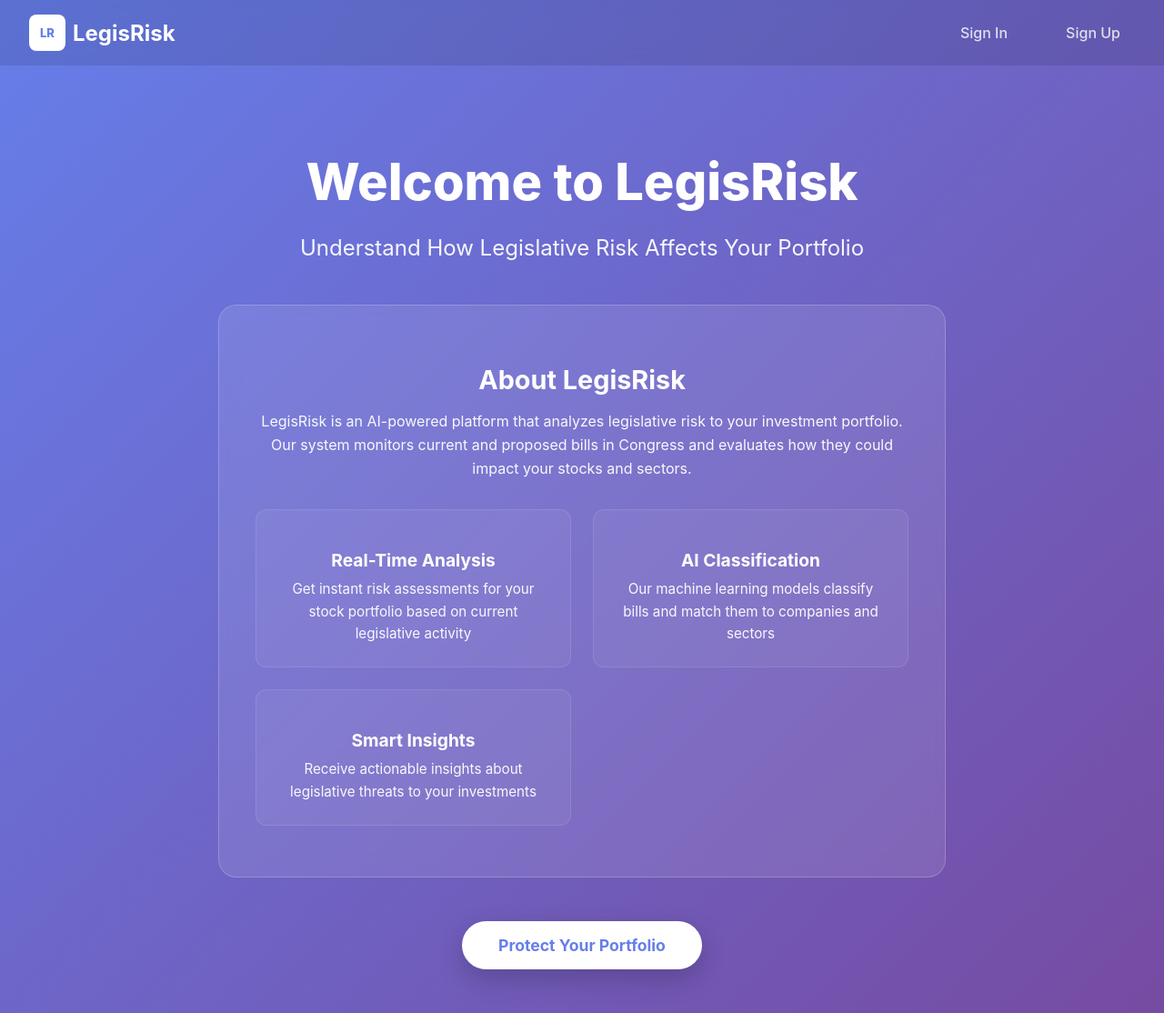
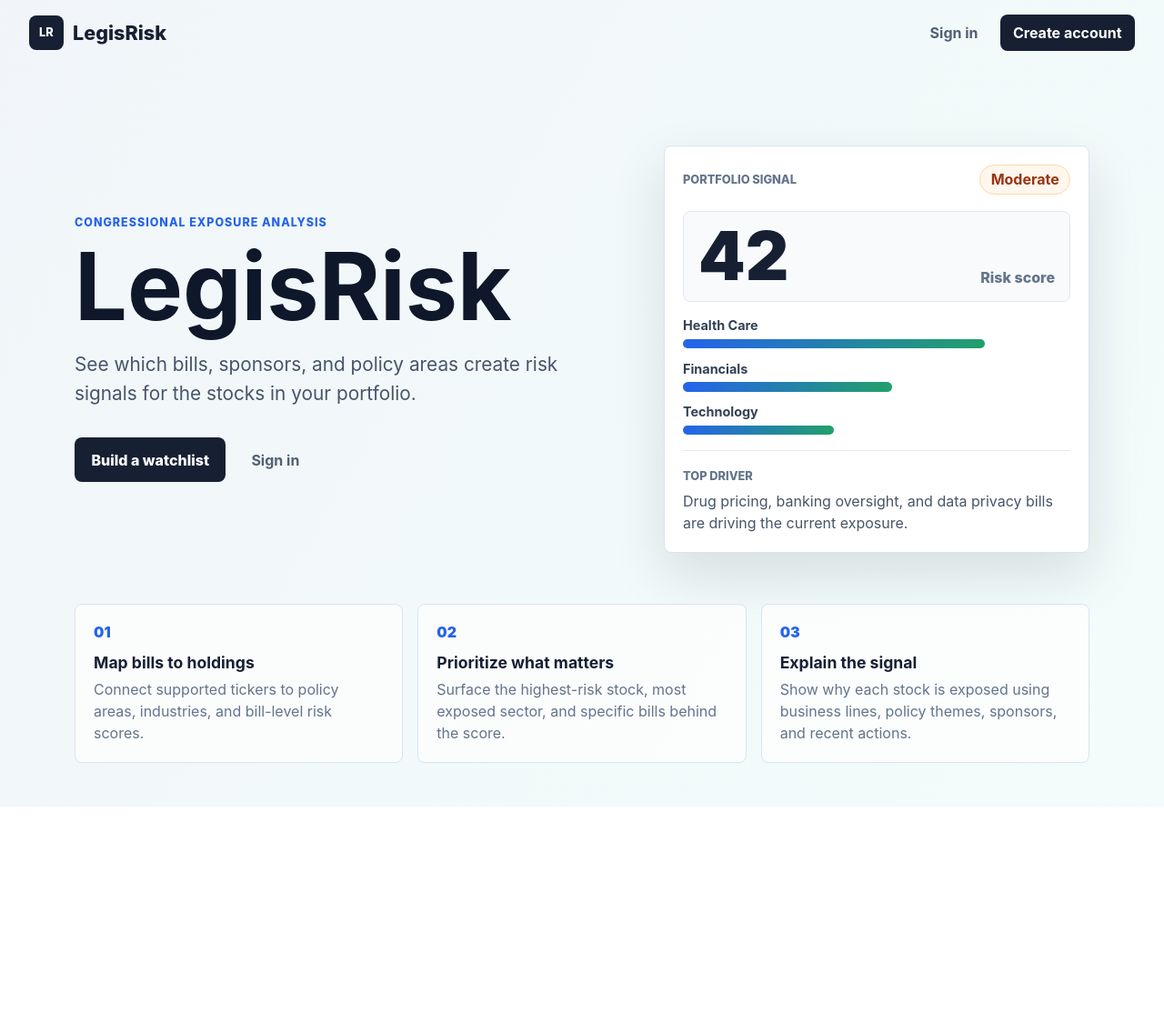
Before and after one commit to ermuun0930/Ballin_With_AI, a Flask app: page / in a window 1280 px wide. Shown: the whole page at 91% size. After the commit the page ends 887 px from the top, so only its background shows below. Run offline with Flask 3, Linux system fonts and the light colour scheme.

Commit message:
last frontend update

```diff
--- a/static/css/dashboard.css
+++ b/static/css/dashboard.css
@@ -1,14 +1,14 @@
 :root {
-  --bg: #f7f9fc;
+  --bg: #f8fafc;
   --card: #ffffff;
   --text: #172033;
   --muted: #687385;
-  --line: #e6ebf2;
+  --line: #dbe4ef;
   --green: #22a06b;
   --yellow: #f3b63f;
   --red: #e55353;
   --blue: #2563eb;
-  --shadow: 0 18px 45px rgba(26, 39, 70, 0.08);
+  --shadow: 0 14px 34px rgba(15, 23, 42, 0.08);
 }
 
 * {
--- a/templates/index.html
+++ b/templates/index.html
@@ -1,5 +1,6 @@
-{% extends "base.html" %} {% block title %}LegisRisk - Protect Your Portfolio{%
-endblock %} {% block content %}
+{% extends "base.html" %}
+{% block title %}LegisRisk - Legislative Risk for Public Equities{% endblock %}
+{% block content %}
 <div class="home-container">
   <header class="home-navbar">
     <a class="brand" href="{{ url_for('home.index') }}">
@@ -8,219 +9,363 @@ endblock %} {% block content %}
     </a>
     <nav class="nav-links">
       {% if current_user.is_authenticated %}
-      <span class="nav-user">Welcome, {{ current_user.username }}</span>
+      <span class="nav-user">{{ current_user.username }}</span>
       <a href="{{ url_for('portfolio.manage') }}" class="nav-link">Portfolio</a>
-      <a href="{{ url_for('dashboard.dashboard') }}" class="nav-link"
-        >Dashboard</a
-      >
+      <a href="{{ url_for('dashboard.dashboard') }}" class="nav-link">Dashboard</a>
       <a href="{{ url_for('auth.logout') }}" class="nav-link">Logout</a>
       {% else %}
-      <a href="{{ url_for('auth.login') }}" class="nav-link">Sign In</a>
-      <a href="{{ url_for('auth.register') }}" class="nav-link">Sign Up</a>
+      <a href="{{ url_for('auth.login') }}" class="nav-link">Sign in</a>
+      <a href="{{ url_for('auth.register') }}" class="nav-link nav-link-primary">Create account</a>
       {% endif %}
     </nav>
   </header>
 
-  <section class="hero-section">
-    <div class="hero-content">
-      <h1>Welcome to LegisRisk</h1>
-      <p class="subtitle">
-        Understand How Legislative Risk Affects Your Portfolio
-      </p>
-
-      <div class="project-overview">
-        <h2>About LegisRisk</h2>
-        <p>
-          LegisRisk is an AI-powered platform that analyzes legislative risk to
-          your investment portfolio. Our system monitors current and proposed
-          bills in Congress and evaluates how they could impact your stocks and
-          sectors.
+  <main class="home-main">
+    <section class="hero-section">
+      <div class="hero-copy">
+        <p class="eyebrow">Congressional exposure analysis</p>
+        <h1>LegisRisk</h1>
+        <p class="subtitle">
+          See which bills, sponsors, and policy areas create risk signals for
+          the stocks in your portfolio.
         </p>
-
-        <div class="features">
-          <div class="feature-card">
-            <h3>Real-Time Analysis</h3>
-            <p>
-              Get instant risk assessments for your stock portfolio based on
-              current legislative activity
-            </p>
-          </div>
-          <div class="feature-card">
-            <h3>AI Classification</h3>
-            <p>
-              Our machine learning models classify bills and match them to
-              companies and sectors
-            </p>
-          </div>
-          <div class="feature-card">
-            <h3>Smart Insights</h3>
-            <p>
-              Receive actionable insights about legislative threats to your
-              investments
-            </p>
-          </div>
+        <div class="hero-actions">
+          {% if current_user.is_authenticated %}
+          <a href="{{ url_for('dashboard.dashboard') }}" class="cta-button">Open dashboard</a>
+          <a href="{{ url_for('portfolio.manage') }}" class="secondary-link">Edit portfolio</a>
+          {% else %}
+          <a href="{{ url_for('auth.register') }}" class="cta-button">Build a watchlist</a>
+          <a href="{{ url_for('auth.login') }}" class="secondary-link">Sign in</a>
+          {% endif %}
         </div>
       </div>
 
-      <a href="{{ url_for('dashboard.dashboard') }}" class="cta-button">
-        Protect Your Portfolio
-      </a>
-    </div>
-  </section>
+      <div class="product-visual" aria-label="LegisRisk dashboard preview">
+        <div class="preview-head">
+          <span>Portfolio signal</span>
+          <strong>Moderate</strong>
+        </div>
+        <div class="preview-score">
+          <span>42</span>
+          <p>Risk score</p>
+        </div>
+        <div class="preview-bars">
+          <div><span>Health Care</span><i style="width: 78%"></i></div>
+          <div><span>Financials</span><i style="width: 54%"></i></div>
+          <div><span>Technology</span><i style="width: 39%"></i></div>
+        </div>
+        <div class="preview-bill">
+          <small>Top driver</small>
+          <p>Drug pricing, banking oversight, and data privacy bills are driving the current exposure.</p>
+        </div>
+      </div>
+    </section>
+
+    <section class="value-grid" aria-label="Core capabilities">
+      <article>
+        <span>01</span>
+        <h2>Map bills to holdings</h2>
+        <p>Connect supported tickers to policy areas, industries, and bill-level risk scores.</p>
+      </article>
+      <article>
+        <span>02</span>
+        <h2>Prioritize what matters</h2>
+        <p>Surface the highest-risk stock, most exposed sector, and specific bills behind the score.</p>
+      </article>
+      <article>
+        <span>03</span>
+        <h2>Explain the signal</h2>
+        <p>Show why each stock is exposed using business lines, policy themes, sponsors, and recent actions.</p>
+      </article>
+    </section>
+  </main>
 </div>
 
 <style>
   .home-container {
     min-height: 100vh;
-    background: linear-gradient(135deg, #667eea 0%, #764ba2 100%);
+    background:
+      linear-gradient(120deg, rgba(241, 245, 249, 0.92), rgba(240, 253, 250, 0.78)),
+      #f8fafc;
+    color: #172033;
   }
 
   .home-navbar {
+    align-items: center;
     display: flex;
-    align-items: center;
     justify-content: space-between;
     padding: 1rem 2rem;
-    background: rgba(0, 0, 0, 0.1);
-    backdrop-filter: blur(10px);
   }
 
   .brand {
-    display: flex;
     align-items: center;
-    gap: 0.5rem;
+    color: #172033;
+    display: inline-flex;
+    gap: 0.65rem;
+    font-size: 1.35rem;
+    font-weight: 850;
     text-decoration: none;
-    color: white;
-    font-size: 1.5rem;
-    font-weight: 700;
   }
 
   .brand-mark {
-    display: flex;
     align-items: center;
+    background: #172033;
+    border-radius: 8px;
+    color: #fff;
+    display: inline-flex;
+    font-size: 0.8rem;
+    height: 2.35rem;
     justify-content: center;
-    width: 2.5rem;
-    height: 2.5rem;
-    border-radius: 8px;
-    background: white;
-    color: #667eea;
-    font-weight: 800;
+    width: 2.35rem;
   }
 
   .nav-links {
+    align-items: center;
     display: flex;
-    gap: 2rem;
+    flex-wrap: wrap;
+    gap: 0.6rem;
+    justify-content: flex-end;
   }
 
-  .nav-link {
+  .nav-link,
+  .secondary-link {
+    border-radius: 8px;
+    color: #526072;
+    font-weight: 700;
+    padding: 0.62rem 0.9rem;
     text-decoration: none;
-    color: rgba(255, 255, 255, 0.8);
-    font-weight: 500;
-    padding: 0.5rem 1rem;
-    border-radius: 6px;
-    transition: all 0.2s;
   }
 
-  .nav-link:hover {
-    background: rgba(255, 255, 255, 0.1);
-    color: white;
+  .nav-link:hover,
+  .secondary-link:hover {
+    background: #e9eef5;
+    color: #172033;
+  }
+
+  .nav-link-primary,
+  .cta-button {
+    background: #172033;
+    color: #fff;
+  }
+
+  .nav-link-primary:hover,
+  .cta-button:hover {
+    background: #2563eb;
+    color: #fff;
   }
 
   .nav-user {
-    color: white;
-    font-weight: 600;
-    padding: 0.5rem 1rem;
-    background: rgba(255, 255, 255, 0.1);
-    border-radius: 6px;
-    margin-right: 1rem;
+    background: #fff;
+    border: 1px solid #e2e8f0;
+    border-radius: 8px;
+    color: #334155;
+    font-weight: 750;
+    max-width: 180px;
+    overflow: hidden;
+    padding: 0.55rem 0.8rem;
+    text-overflow: ellipsis;
+    white-space: nowrap;
+  }
+
+  .home-main {
+    margin: 0 auto;
+    max-width: 1180px;
+    padding: 4rem 2rem 3rem;
   }
 
   .hero-section {
-    display: flex;
     align-items: center;
-    justify-content: center;
-    flex: 1;
-    padding: 3rem 2rem;
+    display: grid;
+    gap: 3rem;
+    grid-template-columns: minmax(0, 1fr) minmax(340px, 0.78fr);
+    min-height: 62vh;
   }
 
-  .hero-content {
-    max-width: 800px;
-    text-align: center;
-    color: white;
+  .eyebrow {
+    color: #2563eb;
+    font-size: 0.78rem;
+    font-weight: 850;
+    letter-spacing: 0.08em;
+    margin: 0 0 1rem;
+    text-transform: uppercase;
   }
 
-  .hero-content h1 {
-    font-size: 3.5rem;
-    margin-bottom: 1rem;
-    font-weight: 800;
+  .hero-copy h1 {
+    color: #0f172a;
+    font-size: clamp(3.5rem, 8vw, 6.8rem);
+    letter-spacing: 0;
+    line-height: 0.92;
+    margin: 0;
   }
 
   .subtitle {
-    font-size: 1.5rem;
-    margin-bottom: 3rem;
-    opacity: 0.95;
+    color: #475569;
+    font-size: 1.3rem;
+    line-height: 1.55;
+    margin: 1.4rem 0 0;
+    max-width: 680px;
   }
 
-  .project-overview {
-    background: rgba(255, 255, 255, 0.1);
-    backdrop-filter: blur(10px);
-    border-radius: 20px;
-    padding: 2.5rem;
-    margin-bottom: 3rem;
-    border: 1px solid rgba(255, 255, 255, 0.2);
+  .hero-actions {
+    align-items: center;
+    display: flex;
+    flex-wrap: wrap;
+    gap: 0.85rem;
+    margin-top: 2rem;
   }
 
-  .project-overview h2 {
-    font-size: 1.8rem;
-    margin-bottom: 1rem;
+  .cta-button {
+    border-radius: 8px;
+    display: inline-flex;
+    font-weight: 850;
+    padding: 0.9rem 1.15rem;
+    text-decoration: none;
   }
 
-  .project-overview p {
-    font-size: 1rem;
-    margin-bottom: 2rem;
-    line-height: 1.6;
-    opacity: 0.95;
+  .product-visual {
+    background: #ffffff;
+    border: 1px solid #dbe4ef;
+    border-radius: 8px;
+    box-shadow: 0 24px 60px rgba(15, 23, 42, 0.12);
+    display: grid;
+    gap: 1.1rem;
+    padding: 1.25rem;
   }
 
-  .features {
-    display: grid;
-    grid-template-columns: repeat(auto-fit, minmax(250px, 1fr));
-    gap: 1.5rem;
-    margin-bottom: 1rem;
+  .preview-head {
+    align-items: center;
+    display: flex;
+    justify-content: space-between;
   }
 
-  .feature-card {
-    background: rgba(255, 255, 255, 0.05);
-    border-radius: 12px;
-    padding: 1.5rem;
-    border: 1px solid rgba(255, 255, 255, 0.1);
+  .preview-head span,
+  .preview-bill small {
+    color: #64748b;
+    font-size: 0.8rem;
+    font-weight: 800;
+    text-transform: uppercase;
   }
 
-  .feature-card h3 {
-    font-size: 1.2rem;
-    margin-bottom: 0.5rem;
+  .preview-head strong {
+    background: #fff7ed;
+    border: 1px solid #fed7aa;
+    border-radius: 999px;
+    color: #9a3412;
+    padding: 0.35rem 0.7rem;
   }
 
-  .feature-card p {
-    font-size: 0.95rem;
+  .preview-score {
+    align-items: end;
+    background: #f8fafc;
+    border: 1px solid #e2e8f0;
+    border-radius: 8px;
+    display: flex;
+    justify-content: space-between;
+    padding: 1rem;
+  }
+
+  .preview-score span {
+    color: #172033;
+    font-size: 4.6rem;
+    font-weight: 900;
+    line-height: 0.9;
+  }
+
+  .preview-score p {
+    color: #64748b;
+    font-weight: 800;
     margin: 0;
   }
 
-  .cta-button {
-    display: inline-block;
-    background: white;
-    color: #667eea;
-    padding: 1rem 2.5rem;
-    font-size: 1.1rem;
-    font-weight: 700;
-    border-radius: 50px;
-    text-decoration: none;
-    transition: all 0.3s ease;
-    box-shadow: 0 10px 30px rgba(0, 0, 0, 0.2);
+  .preview-bars {
+    display: grid;
+    gap: 0.85rem;
   }
 
-  .cta-button:hover {
-    transform: translateY(-2px);
-    box-shadow: 0 15px 40px rgba(0, 0, 0, 0.3);
+  .preview-bars div {
+    display: grid;
+    gap: 0.4rem;
+  }
+
+  .preview-bars span {
+    color: #334155;
+    font-size: 0.9rem;
+    font-weight: 750;
+  }
+
+  .preview-bars i {
+    background: linear-gradient(90deg, #2563eb, #22a06b);
+    border-radius: 999px;
+    display: block;
+    height: 0.65rem;
+  }
+
+  .preview-bill {
+    border-top: 1px solid #e2e8f0;
+    padding-top: 1rem;
+  }
+
+  .preview-bill p {
+    color: #475569;
+    line-height: 1.5;
+    margin: 0.4rem 0 0;
+  }
+
+  .value-grid {
+    display: grid;
+    gap: 1rem;
+    grid-template-columns: repeat(3, minmax(0, 1fr));
+    margin-top: 2rem;
+  }
+
+  .value-grid article {
+    background: rgba(255, 255, 255, 0.72);
+    border: 1px solid #dbe4ef;
+    border-radius: 8px;
+    padding: 1.25rem;
+  }
+
+  .value-grid span {
+    color: #2563eb;
+    font-weight: 900;
+  }
+
+  .value-grid h2 {
+    font-size: 1.1rem;
+    margin: 0.8rem 0 0.45rem;
+  }
+
+  .value-grid p {
+    color: #64748b;
+    line-height: 1.5;
+    margin: 0;
+  }
+
+  @media (max-width: 900px) {
+    .home-navbar {
+      align-items: flex-start;
+      flex-direction: column;
+      gap: 1rem;
+      padding: 1rem;
+    }
+
+    .nav-links {
+      justify-content: flex-start;
+      width: 100%;
+    }
+
+    .home-main {
+      padding: 2rem 1rem;
+    }
+
+    .hero-section,
+    .value-grid {
+      grid-template-columns: 1fr;
+    }
+
+    .hero-section {
+      min-height: auto;
+    }
   }
 </style>
 {% endblock %}
```
Also changed, not shown: other parts of static/css/dashboard.css (+18 -18 lines), static/js/dashboard.js (+4 -4 lines), templates/auth/login.html (+35 -21 lines), templates/auth/register.html (+36 -22 lines), templates/dashboard.html (+24 -24 lines), templates/portfolio.html (+64 -18 lines), data/legisrisk.db.
